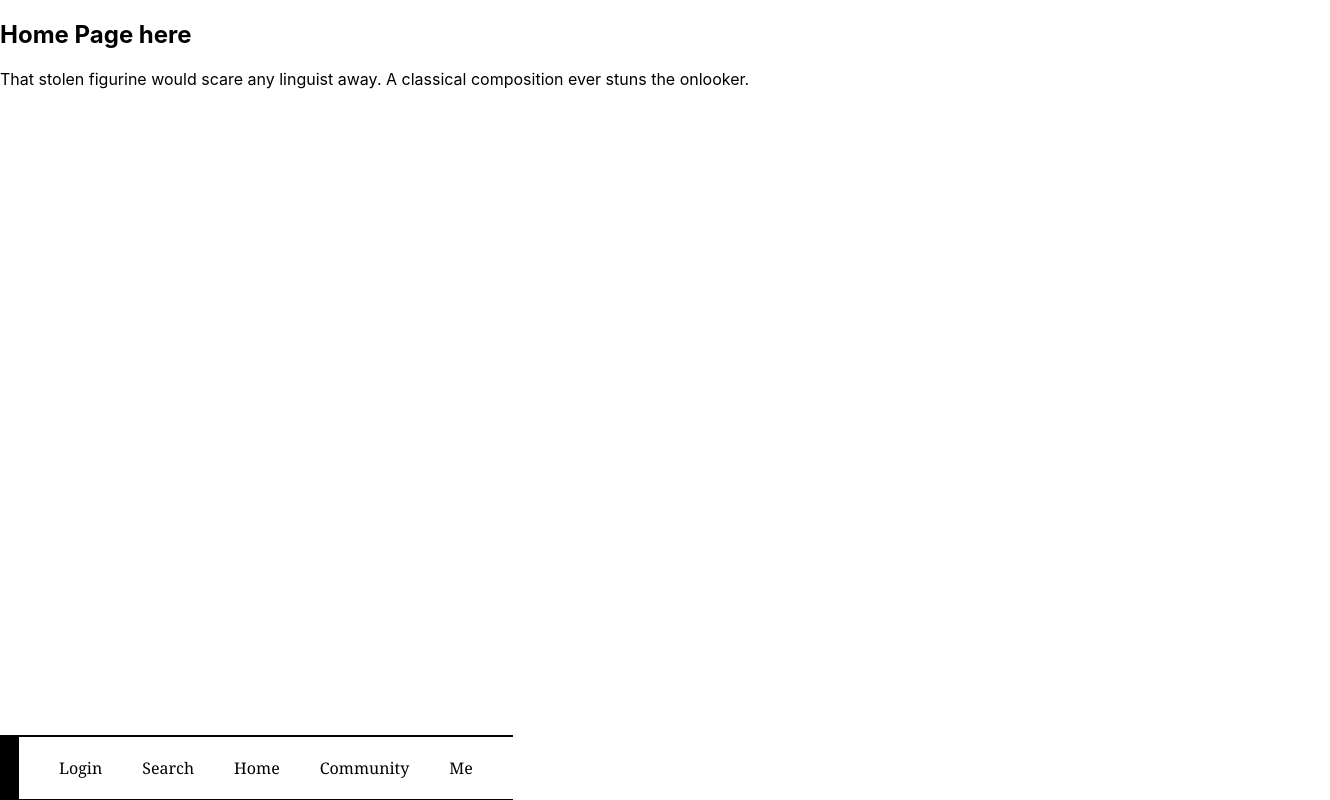
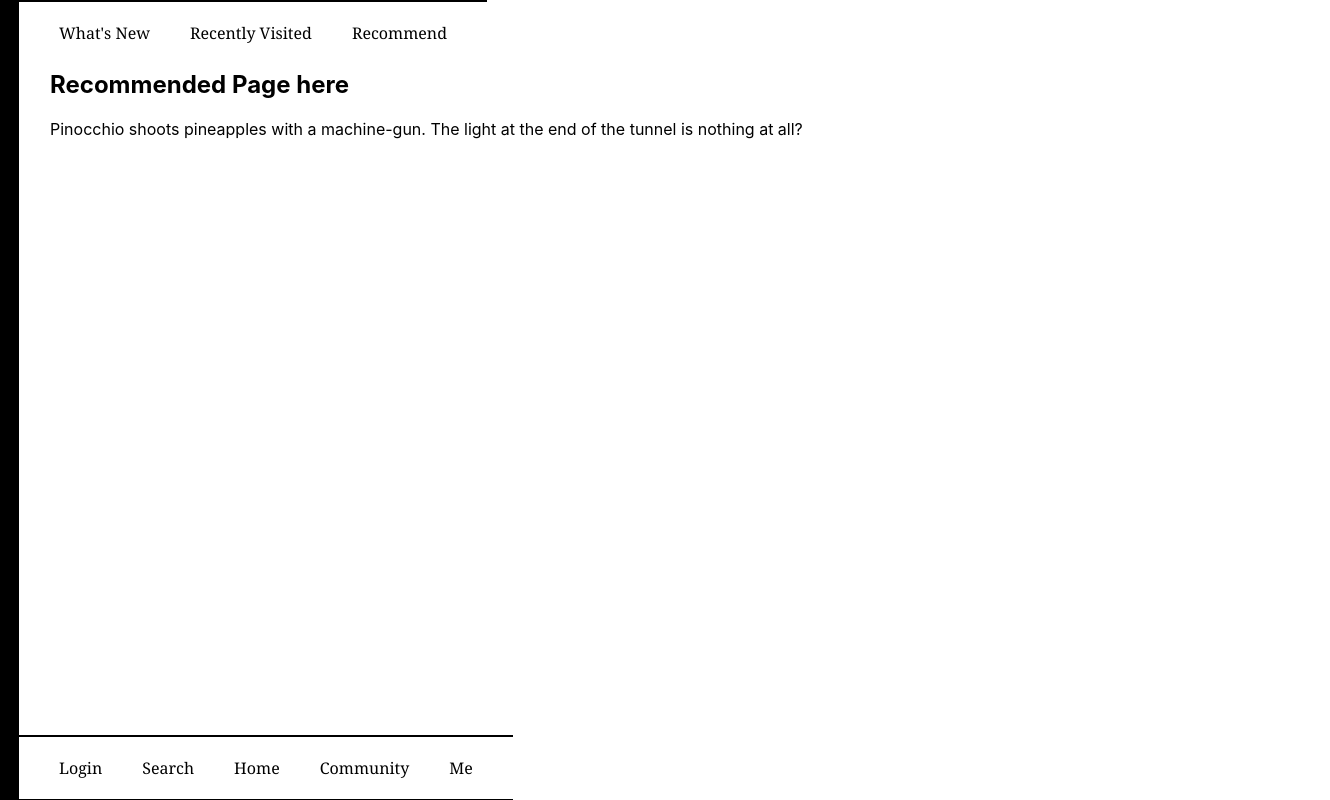
Before and after one commit to agile-dev-assignments/project-setup-team-ikedacho-visionary, a React (Create React App) app in the folder front-end/: page /recommend in a window 1280 px wide. Shown: the whole page, 1330 px wide, since content can reach past the window. Built offline with nearby package versions, Linux system fonts and the light colour scheme.

Commit message:
Update: Home navigation bar is finished

```diff
--- a/front-end/src/home/Home.js
+++ b/front-end/src/home/Home.js
@@ -2,24 +2,33 @@ import React from 'react';
 import './Home.css'
 import { BrowserRouter as Router, Switch, Route } from 'react-router-dom'
 import HomeNav from './HomeNav';
+import WhatsNew from './WhatsNew'
+import RecentlyVisited from './RecentlyVisited'
+import Recommended from './Recommended'
 
 const Home = (props) => {
-
     return (
-        <div className = "Home">
+        <>
             <Router>
                 <Switch>
+                    <Route path = "/recent">
+                        <HomeNav />
+                        <RecentlyVisited />
+                    </Route>
+
+                    <Route path = "/recommend">
+                        <HomeNav />
+                        <Recommended />
+                    </Route>
+
+                    <Route path = "/">
+                        <HomeNav />
+                        <WhatsNew />
+                    </Route>
 
                 </Switch>
             </Router>
-            <h2>Home Page here</h2>
-            <section className = "main-content">
-                <p>
-                    That stolen figurine would scare any linguist away.
-                    A classical composition ever stuns the onlooker.
-                </p>
-            </section>
-        </div>
+        </>
     );
 }
 
--- a/front-end/src/home/HomeNav.css
+++ b/front-end/src/home/HomeNav.css
@@ -1,11 +1,11 @@
-nav {
+.home {
   border: 2px solid black;
   border-width: 2px 0 1px 19px; /* no border on left or right */
   font-family: georgia;
   padding: 20px;
   text-align: center;
-    position: absolute;
-    bottom: 0;
+  position: flex;
+  top: 0;
 }
 
 nav a {
--- a/front-end/src/home/HomeNav.js
+++ b/front-end/src/home/HomeNav.js
@@ -6,10 +6,10 @@ import './HomeNav.css'
 // It will not appear in the Navigation bar in finalized version
 const HomeNav = (props) => {
     return (
-        <nav>
+        <nav className = "home">
             <Link to="/">What's New</Link>
             <Link to="/recent">Recently Visited</Link>
-            <Link to="/recommand">recommand</Link>
+            <Link to="/recommend">Recommend</Link>
         </nav>
     )
 }
--- /dev/null
+++ b/front-end/src/home/RecentlyVisited.css
@@ -0,0 +1,5 @@
+div.RecentlyVisited{
+    top: 50px;
+    left: 50px;
+    position: relative;
+}
--- /dev/null
+++ b/front-end/src/home/RecentlyVisited.js
@@ -0,0 +1,20 @@
+import React from 'react';
+import './RecentlyVisited.css'
+
+
+const RecentlyVisited = (props) => {
+
+    return (
+        <div className = "RecentlyVisited">
+            <h2>RecentlyVisited Page here</h2>
+            <section className = "main-content">
+                <p>
+                    An old apple tenderly sees to her child.
+                    Everything and more is belief in the interrelatedness of all things.
+                </p>
+            </section>
+        </div>
+    );
+}
+
+export default RecentlyVisited;
--- /dev/null
+++ b/front-end/src/home/Recommended.css
@@ -0,0 +1,5 @@
+div.Recommended{
+    top: 50px;
+    left: 50px;
+    position: relative;
+}
--- /dev/null
+++ b/front-end/src/home/Recommended.js
@@ -0,0 +1,20 @@
+import React from 'react';
+import './Recommended.css'
+
+
+const Recommended = (props) => {
+
+    return (
+        <div className = "Recommended">
+            <h2>Recommended Page here</h2>
+            <section className = "main-content">
+                <p>
+                    Pinocchio shoots pineapples with a machine-gun.
+                    The light at the end of the tunnel is nothing at all?
+                </p>
+            </section>
+        </div>
+    );
+}
+
+export default Recommended;
--- /dev/null
+++ b/front-end/src/home/WhatsNew.css
@@ -0,0 +1,5 @@
+div.WhatsNew{
+    top: 50px;
+    left: 50px;
+    position: relative;
+}
--- /dev/null
+++ b/front-end/src/home/WhatsNew.js
@@ -0,0 +1,20 @@
+import React from 'react';
+import './WhatsNew.css'
+
+
+const WhatsNew = (props) => {
+
+    return (
+        <div className = "WhatsNew">
+            <h2>WhatsNew Page here</h2>
+            <section className = "main-content">
+                <p>
+                    The legend of the raven's roar is nothing at all?
+                    The flow of quizzes welcomes spring!
+                </p>
+            </section>
+        </div>
+    );
+}
+
+export default WhatsNew;
```
Also changed, not shown: 1 other file (tests, documents, lock files or other folders). Lines whose indentation alone changed are shown as unchanged.
